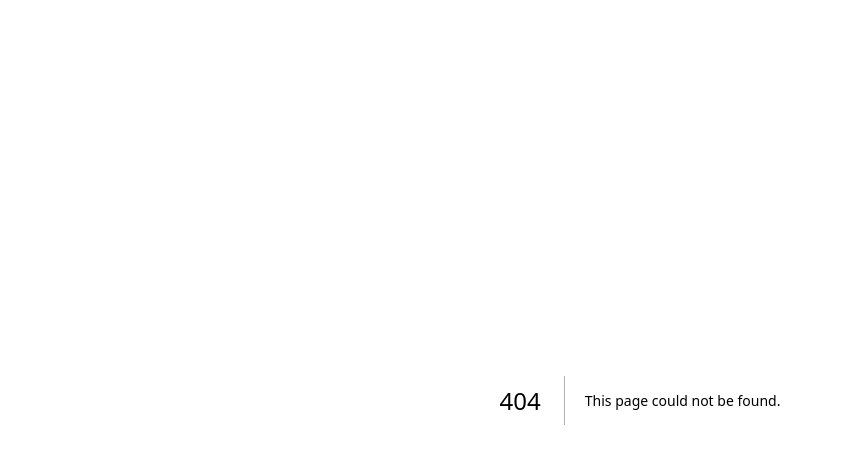
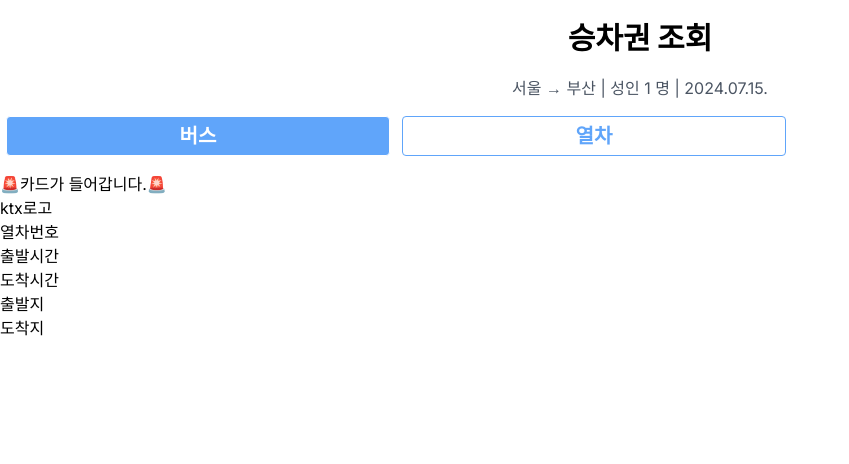
Before and after one commit to B09-Galaxy/teamProject, a Next.js app: page /info/train in a window 1280 px wide. Before the commit this address had no page. Shown: the top 464 px of the page, without its empty margins (0-849 px from the left). Built offline with nearby package versions, Linux system fonts and the light colour scheme.

Commit message:
add - info/train/page

```diff
--- a/src/api/api.ts
+++ b/src/api/api.ts
@@ -12,8 +12,8 @@ class API {
   constructor() {
     this.axios = axios.create({ baseURL: BASE_URL });
 
-    this.train = new BusAPI(this.axios);
-    this.bus = new TrainAPI(this.axios);
+    this.train = new TrainAPI(this.axios);
+    this.bus = new BusAPI(this.axios);
   }
 }
 
--- /dev/null
+++ b/src/app/info/train/page.tsx
@@ -0,0 +1,27 @@
+import Card from '@/components/Card';
+
+export default function TrainPage() {
+  const depPlaceId = '서울';
+  const arrPlaceId = '부산';
+  const people = '성인';
+  const peopleCount = '1';
+  const date = '2024.07.15.';
+
+  return (
+    <div className="w-1000px mx-auto">
+      <div className="text-center m-5 text-3xl font-extrabold">승차권 조회</div>
+      <div className="text-center mb-2.5 text-base text-gray-600 ">
+        {`${depPlaceId} → ${arrPlaceId} | ${people} ${peopleCount} 명 | ${date}`}
+      </div>
+      <div className="mb-2.5 mx-auto items-center justify-center gap-2.5">
+        <button className="w-96 h-10 m-1.5 bg-blue-400 text-white text-xl font-bold rounded border border-solid border-white">
+          버스
+        </button>
+        <button className="w-96 h-10 m-1.5 bg-white text-blue-400 text-xl font-bold rounded border border-solid border-blue-400">
+          열차
+        </button>
+      </div>
+      <Card></Card>
+    </div>
+  );
+}
--- a/src/app/page.tsx
+++ b/src/app/page.tsx
@@ -1,3 +1,5 @@
+import TrainPage from './train/train/page';
+
 export default function Home() {
-  return;
+  return <TrainPage />;
 }
--- /dev/null
+++ b/src/components/Card.tsx
@@ -0,0 +1,21 @@
+export default function Card() {
+  return (
+    <>
+      <div className="">
+        🚨카드가 들어갑니다.🚨
+        <div>
+          <p>ktx로고</p>
+          <p>열차번호</p>
+        </div>
+        <div>
+          <p>출발시간</p>
+          <p>도착시간</p>
+        </div>
+        <div>
+          <p>출발지</p>
+          <p>도착지</p>
+        </div>
+      </div>
+    </>
+  );
+}
```
Also changed, not shown: src/hooks/TrainHook.tsx (added, +9 -0 lines).
